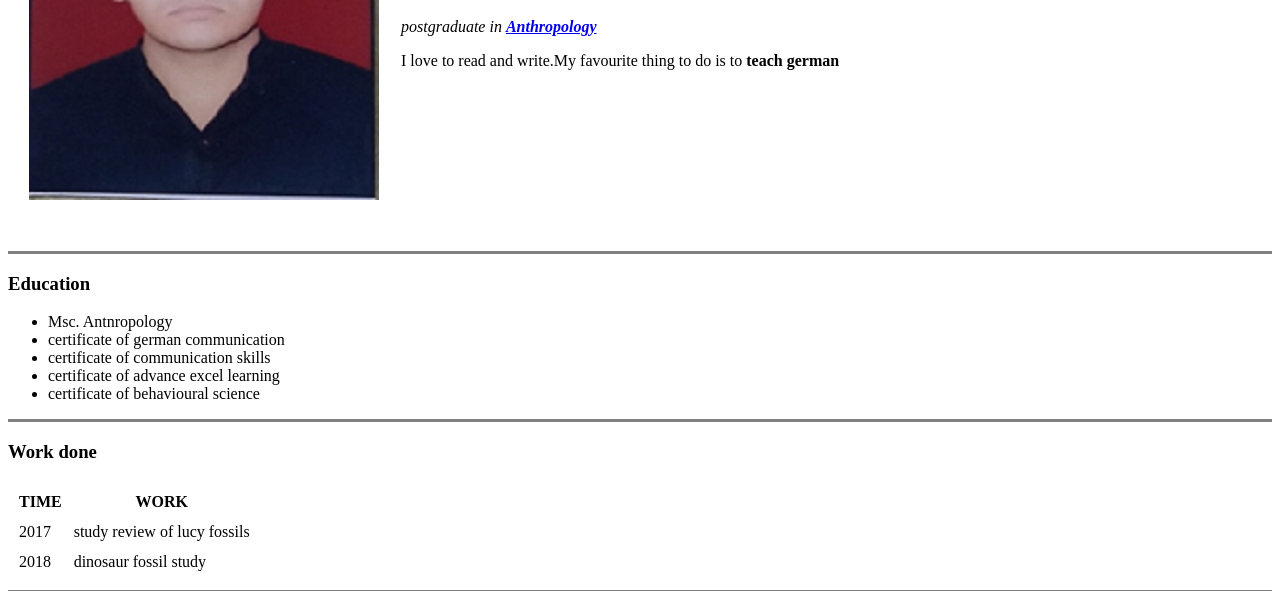
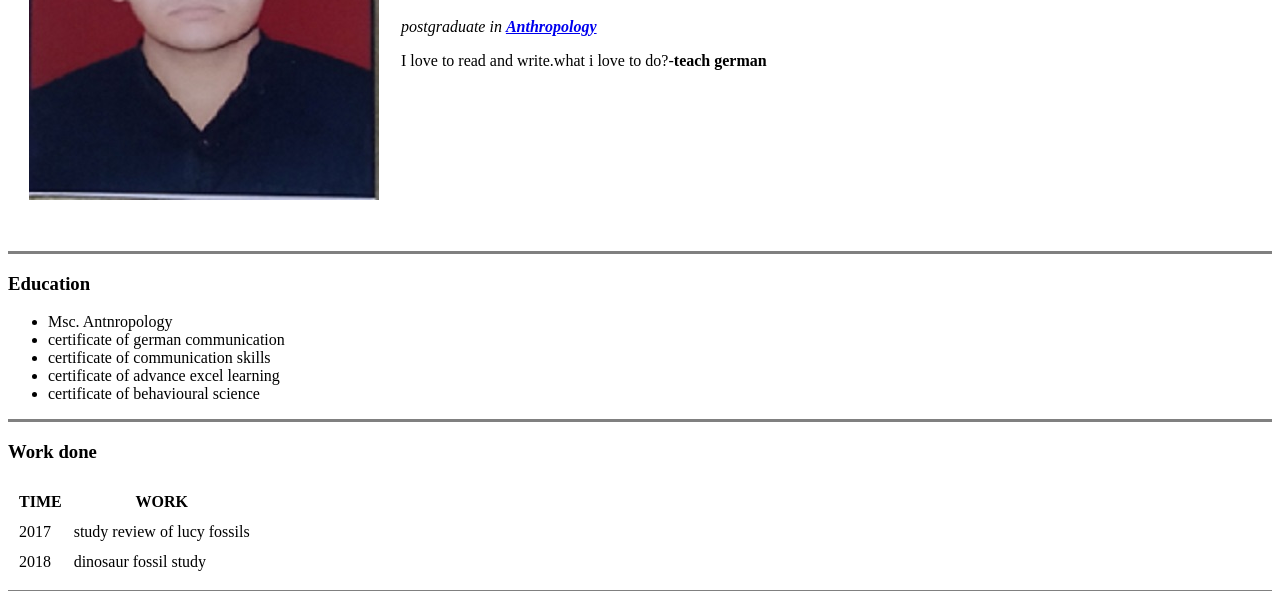
Before and after one commit to yatesh19solanki/CV, a plain HTML site: page index.html in a window 1280 px wide. Shown: the part 209-800 px from the top of the page. Drawn offline with Linux system fonts and the light colour scheme.

Commit message:
add initial cv website files

```diff
--- a/index.html
+++ b/index.html
@@ -13,7 +13,7 @@
       <td>
         <h1>Yatesh Solanki</h1>
         <p><em>postgraduate in <strong><a href="https://education.nationalgeographic.org/resource/anthropology">Anthropology</a></strong></em></p>
-        <p>I love to read and write.My favourite thing to do is to <strong>teach german</strong></p>
+        <p>I love to read and write.what i love to do?-<strong>teach german</strong></p>
       </td>
     </tr>
   </table>
```
